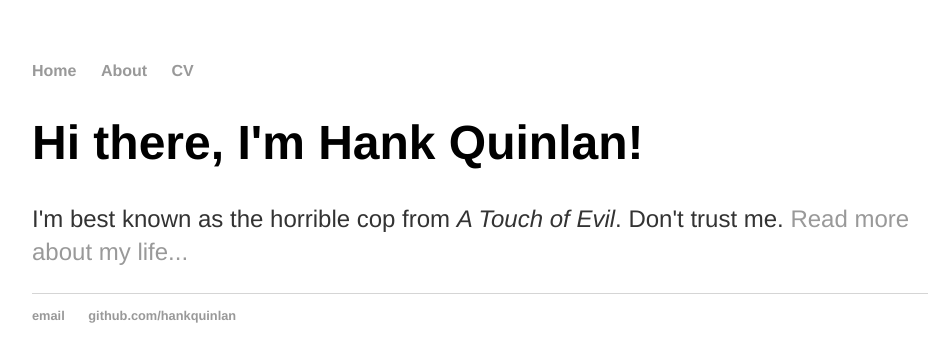
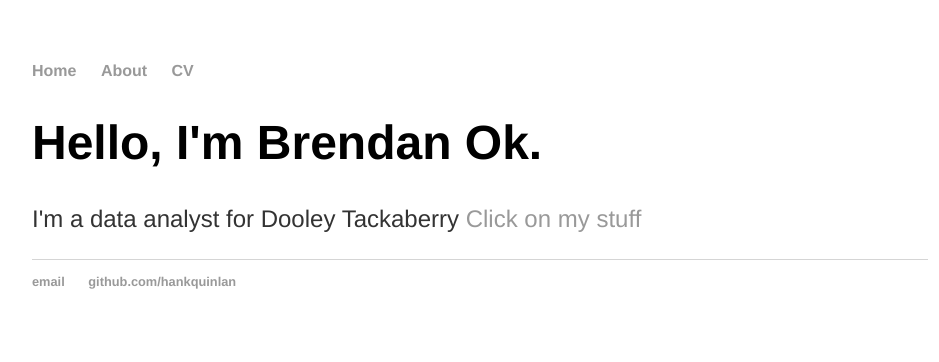
Before and after one commit to brendanok/brendanok.github.io, a Jekyll site: the page built from index.html, in a window 1280 px wide. Shown: the top 362 px of the page, without its empty margins (160-1099 px from the left). Built offline with Jekyll 4.4.1, drawn with Linux system fonts in a browser that asks for light colours.

Commit message:
Update index.html

```diff
--- a/index.html
+++ b/index.html
@@ -1,9 +1,9 @@
 ---
 layout: default
-title: Hank Quinlan, Horrible Cop
+title: Brendan Ok
 ---
 
 		<div class="blurb">
-			<h1>Hi there, I'm Hank Quinlan!</h1>
-			<p>I'm best known as the horrible cop from <em>A Touch of Evil</em>. Don't trust me. <a href="/about">Read more about my life...</a></p>
+			<h1>Hello, I'm Brendan Ok.</h1>
+			<p>I'm a data analyst for Dooley Tackaberry <a href="/about">Click on my stuff</a></p>
 		</div>
```
